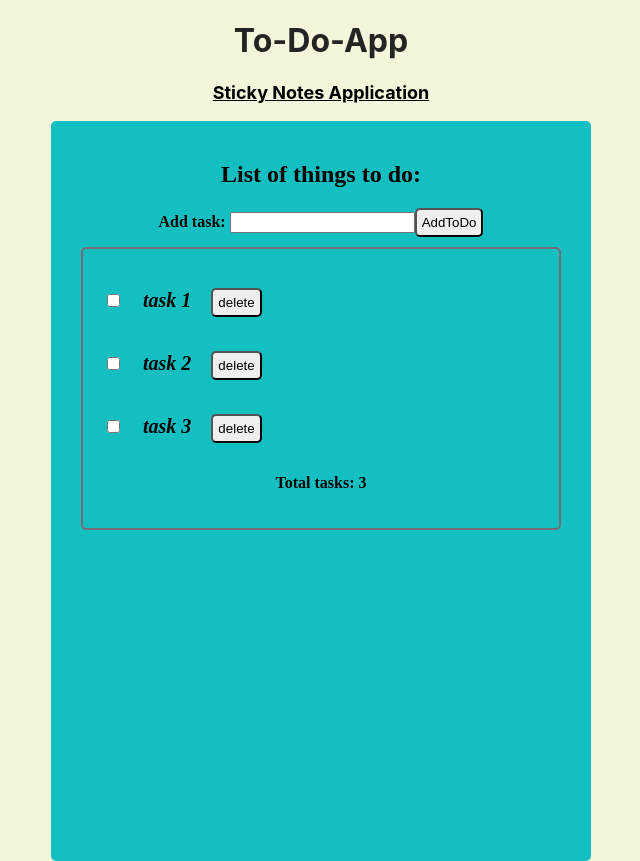
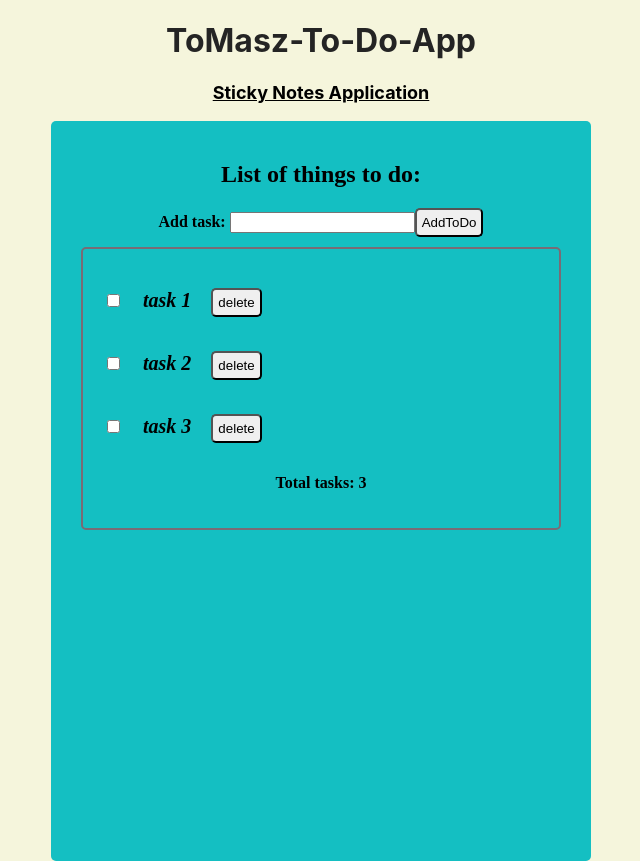
Before and after one commit to piknik1979/todo-app, a React (Create React App) app: page / in a window 1280 px wide. Shown: the whole page, without its empty margins (319-959 px from the left). Built offline with nearby package versions, Linux system fonts and the light colour scheme; a web font is replaced by a local one.

Commit message:
title changed ;)

```diff
--- a/src/components/Header.jsx
+++ b/src/components/Header.jsx
@@ -1,6 +1,6 @@
 const Header = () => {
     return <header>
-        <h1 className="header" >To-Do-App</h1>
+        <h1 className="header" >ToMasz-To-Do-App</h1>
         <p className="subHeader">Sticky Notes Application</p>
     </header>
 }
```
